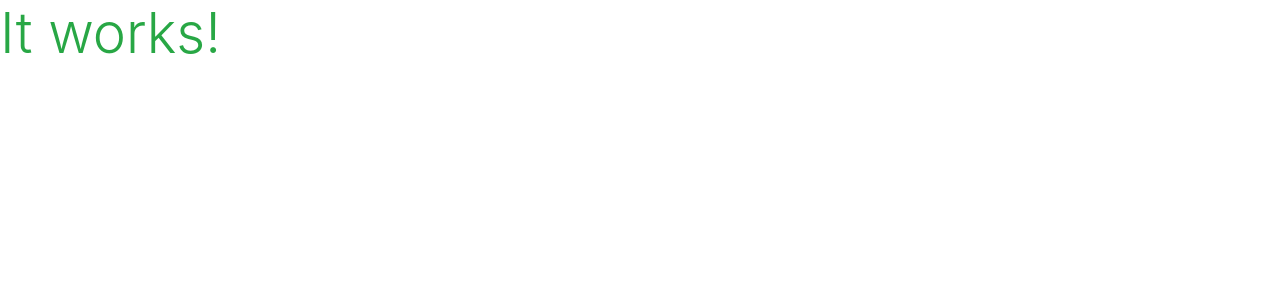
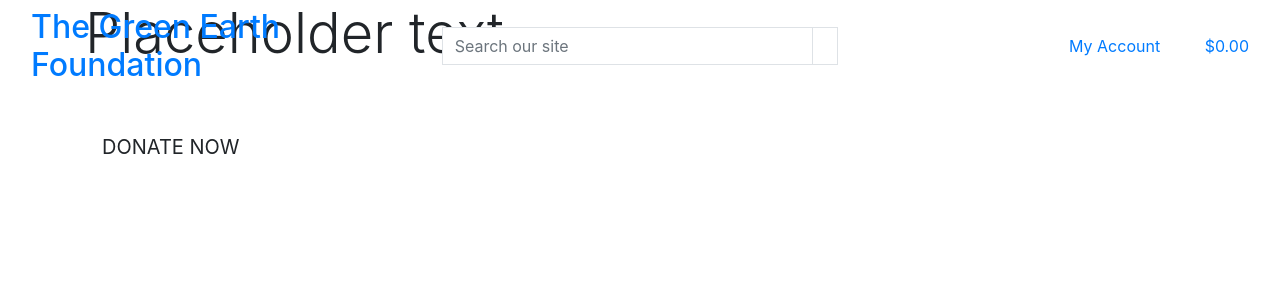
Before and after one commit to PATIAT/the_green_earth_foundation, a Django app: page / in a window 1280 px wide. Shown: the top 300 px of the page. Run offline with Django 3.2, Linux system fonts and the light colour scheme; some libraries are stand-ins or nearby versions.

Commit message:
Added main navigation to main landing page

```diff
--- a/home/templates/home/index.html
+++ b/home/templates/home/index.html
@@ -1,7 +1,27 @@
 {% extends "base.html" %}
 {% load static %}
 
+{% block page_header %}
+    <div class="container header-container">
+        <div class="row">
+            <div class="col"></div>
+        </div>
+    </div>
+{% endblock %}
+
 {% block content %}
-<h1 class="display-4 text-success">It works!</h1>
-
+    <div class="container h-100">
+        <div class="row h-100">
+            <div class="col-7 col-md-6 my-auto">
+                <h1 class="display-4 logo-font text-black">
+                    Placeholder text
+                </h1>
+                <div class="my-5">
+                    <h4>
+                        <a href="" class="shop-now-button btn btn-lg rounded-0 text-uppercase py-3">Donate Now</a>
+                    </h4>
+                </div>
+            </div>
+        </div>
+    </div>
 {% endblock %}
--- a/templates/base.html
+++ b/templates/base.html
@@ -2,11 +2,9 @@
 
 <!doctype html>
 <html lang="en">
-
   <head>
 
     {% block meta %}
-    <!-- Required meta tags -->
         <meta http-equiv="X-UA-Compatible" content="ie=edge">
         <meta charset="utf-8">
         <meta name="viewport" content="width=device-width, initial-scale=1, shrink-to-fit=no">
@@ -16,31 +14,85 @@
     {% endblock %}
 
     {% block corecss %}
-    <!-- Bootstrap CSS -->
-    <link rel="stylesheet" href="https://cdn.jsdelivr.net/npm/bootstrap@4.6.2/dist/css/bootstrap.min.css"
-        integrity="sha384-xOolHFLEh07PJGoPkLv1IbcEPTNtaed2xpHsD9ESMhqIYd0nLMwNLD69Npy4HI+N" crossorigin="anonymous">
+        <link rel="stylesheet" href="https://stackpath.bootstrapcdn.com/bootstrap/4.4.1/css/bootstrap.min.css" integrity="sha384-Vkoo8x4CGsO3+Hhxv8T/Q5PaXtkKtu6ug5TOeNV6gBiFeWPGFN9MuhOf23Q9Ifjh" crossorigin="anonymous">
     {% endblock %}
 
     {% block extra_css %}
     {% endblock %}
 
     {% block corejs %}
-    <!-- jQuery and Bootstrap Bundle (includes Popper) -->
-    <script src="https://cdn.jsdelivr.net/npm/jquery@3.5.1/dist/jquery.min.js"
-        integrity="sha256-9/aliU8dGd2tb6OSsuzixeV4y/faTqgFtohetphbbj0=" crossorigin="anonymous"></script>
-    <script src="https://cdn.jsdelivr.net/npm/bootstrap@4.6.2/dist/js/bootstrap.bundle.min.js"
-        integrity="sha384-Fy6S3B9q64WdZWQUiU+q4/2Lc9npb8tCaSX9FK7E8HnRr0Jz8D6OP9dO5Vg3Q9ct" crossorigin="anonymous">
-    </script>
+        <script src="https://code.jquery.com/jquery-3.4.1.slim.min.js" integrity="sha384-J6qa4849blE2+poT4WnyKhv5vZF5SrPo0iEjwBvKU7imGFAV0wwj1yYfoRSJoZ+n" crossorigin="anonymous"></script>
+        <script src="https://cdn.jsdelivr.net/npm/popper.js@1.16.0/dist/umd/popper.min.js" integrity="sha384-Q6E9RHvbIyZFJoft+2mJbHaEWldlvI9IOYy5n3zV9zzTtmI3UksdQRVvoxMfooAo" crossorigin="anonymous"></script>
+        <script src="https://stackpath.bootstrapcdn.com/bootstrap/4.4.1/js/bootstrap.min.js" integrity="sha384-wfSDF2E50Y2D1uUdj0O3uMBJnjuUD4Ih7YwaYd1iqfktj0Uod8GCExl3Og8ifwB6" crossorigin="anonymous"></script>
     {% endblock %}
 
     {% block extra_js %}
     {% endblock %}
 
-    <title>The Green Earth Foundation {% block extra_title %}{% endblock %}</title>
+    <title>Boutique Ado {% block extra_title %}{% endblock %}</title>
   </head>
-
   <body>
-    <header class="container-fluid fixed-top"></header>
+    <header class="container-fluid fixed-top">
+        <div class="row">
+            <div class="col-12 col-lg-4 my-auto py-1 py-lg-0 text-center text-lg-left">
+                <a href="{% url 'home' %}" class="nav-link main-logo-link">
+                    <h2 class="logo-font text-black my-0">The Green Earth Foundation</h2>
+                </a>
+            </div>
+            <div class="col-12 col-lg-4 my-auto py-1 py-lg-0">
+                <form method="GET" action="">
+                    <div class="input-group w-100">
+                        <input class="form-control border border-black rounded-0" type="text" name="q" placeholder="Search our site">
+                        <div class="input-group-append">
+                            <button class="form-control btn btn-black border border-black rounded-0" type="submit">
+                                <span class="icon">
+                                    <i class="fas fa-search"></i>
+                                </span>
+                            </button>
+                        </div>
+                    </div>
+                </form>
+            </div>
+            <div class="col-12 col-lg-4 my-auto py-1 py-lg-0">
+                <ul class="list-inline list-unstyled text-center text-lg-right my-0">
+                    <li class="list-inline-item dropdown">
+                        <a class="text-black nav-link" href="#" id="user-options" data-toggle="dropdown" aria-haspopup="true" aria-expanded="false">
+                            <div class="text-center">
+                                <div><i class="fas fa-user fa-lg"></i></div>
+                                <p class="my-0">My Account</p>
+                            </div>
+                        </a>
+                        <div class="dropdown-menu border-0" aria-labelledby="user-options">
+                            {% if request.user.is_authenticated %}
+                                {% if request.user.is_superuser %}
+                                    <a href="" class="dropdown-item">Site Administration</a>
+                                {% endif %}
+                                <a href="" class="dropdown-item">My Profile</a>
+                                <a href="{% url 'account_logout' %}" class="dropdown-item">Logout</a>
+                            {% else %}
+                                <a href="{% url 'account_signup' %}" class="dropdown-item">Register</a>
+                                <a href="{% url 'account_login' %}" class="dropdown-item">Login</a>
+                            {% endif %}
+                        </div>
+                    </li>
+                    <li class="list-inline-item">
+                        <a class="{% if grand_total %}text-info font-weight-bold{% else %}text-black{% endif %} nav-link" href="">
+                            <div class="text-center">
+                                <div><i class="fas fa-shopping-bag fa-lg"></i></div>
+                                <p class="my-0">
+                                    {% if grand_total %}
+                                        ${{ grand_total|floatformat:2 }}
+                                    {% else %}
+                                        $0.00
+                                    {% endif %}
+                                </p>
+                            </div>
+                        </a>
+                    </li>
+                </ul>
+            </div>
+        </div>
+    </header>
 
     {% if messages %}
         <div class="message-container"></div>
@@ -55,6 +107,6 @@
     {% block postloadjs %}
     {% endblock %}
 
+
   </body>
-
 </html>
```
Lines whose indentation alone changed are shown as unchanged.
